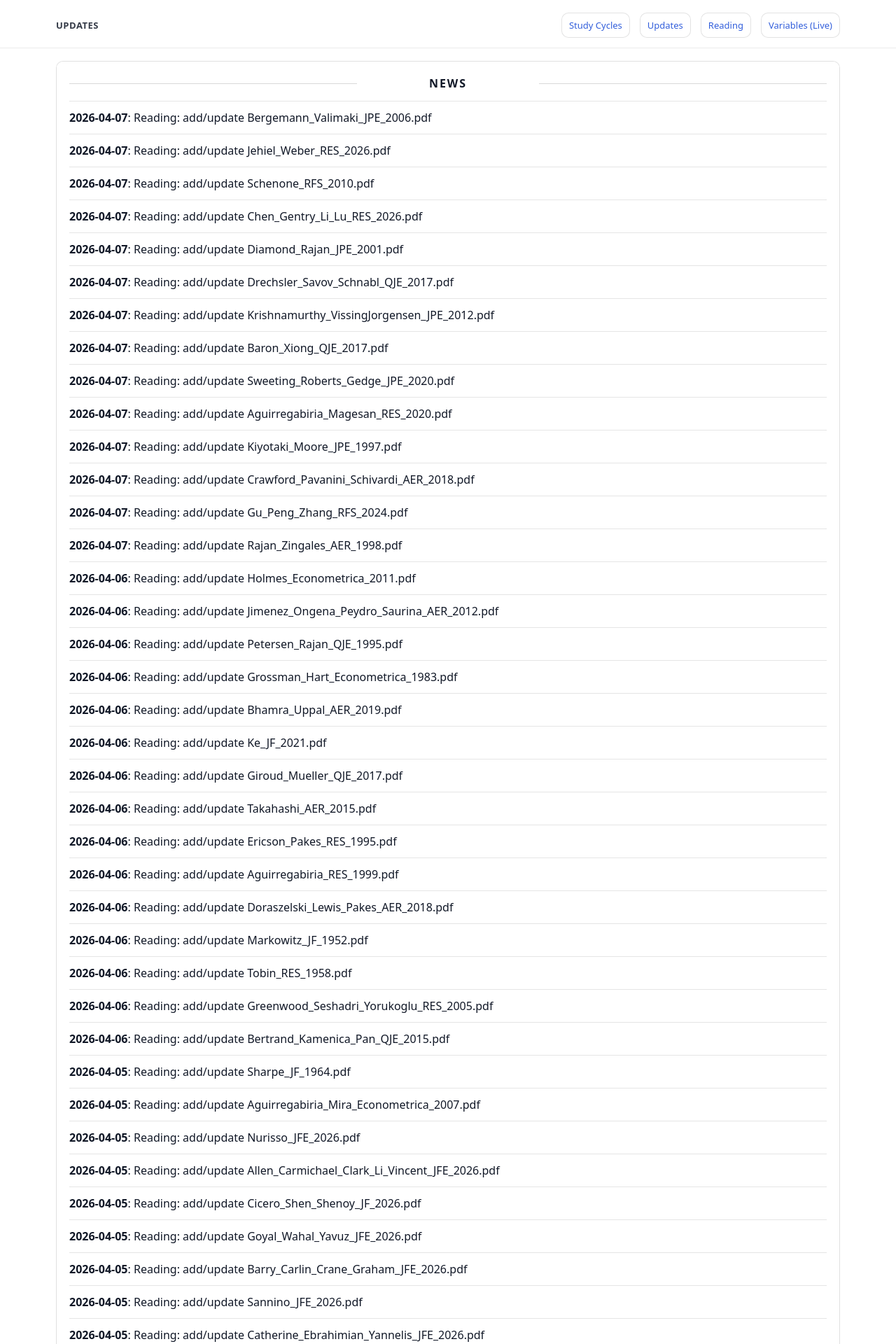
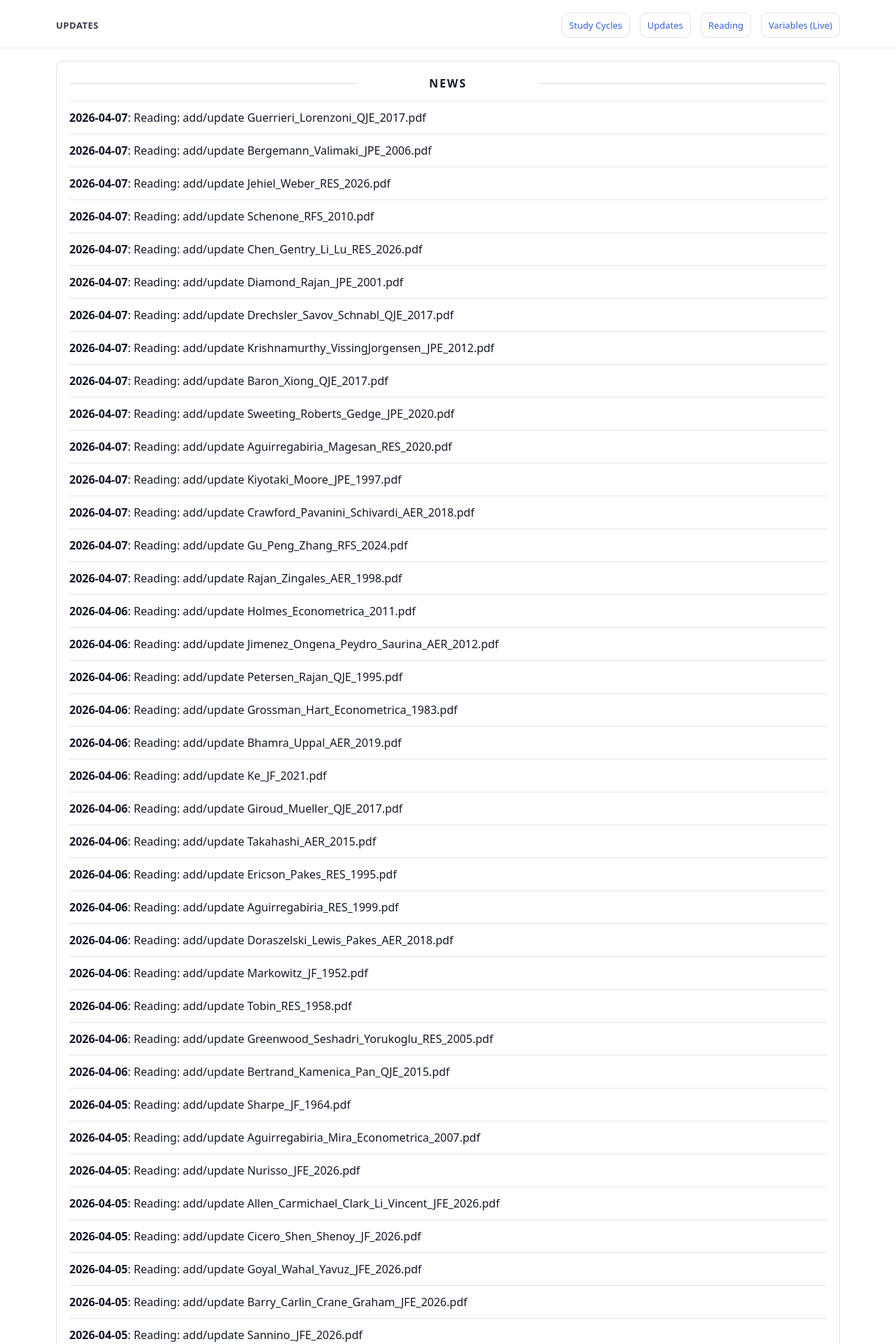
Before and after one commit to yaxinzn/study-archive, a Jekyll site: the page built from updates/index.md, in a window 1280 px wide. Shown: the top 1920 px of the page at 70% size. Built offline with Jekyll 4.4.1, drawn with Linux system fonts in a browser that asks for light colours; some of the changed text lies outside the part shown.

Commit message:
chore: update NEWS feed

```diff
--- a/_data/news.yml
+++ b/_data/news.yml
@@ -1,4 +1,7 @@
 # Auto-generated update history (sorted newest -> oldest). Do not edit manually.
+- ts: "1775558170"
+  date: "2026-04-07"
+  title: "Reading: add/update Guerrieri_Lorenzoni_QJE_2017.pdf"
 - ts: "1775557139"
   date: "2026-04-07"
   title: "Reading: add/update Bergemann_Valimaki_JPE_2006.pdf"
```
